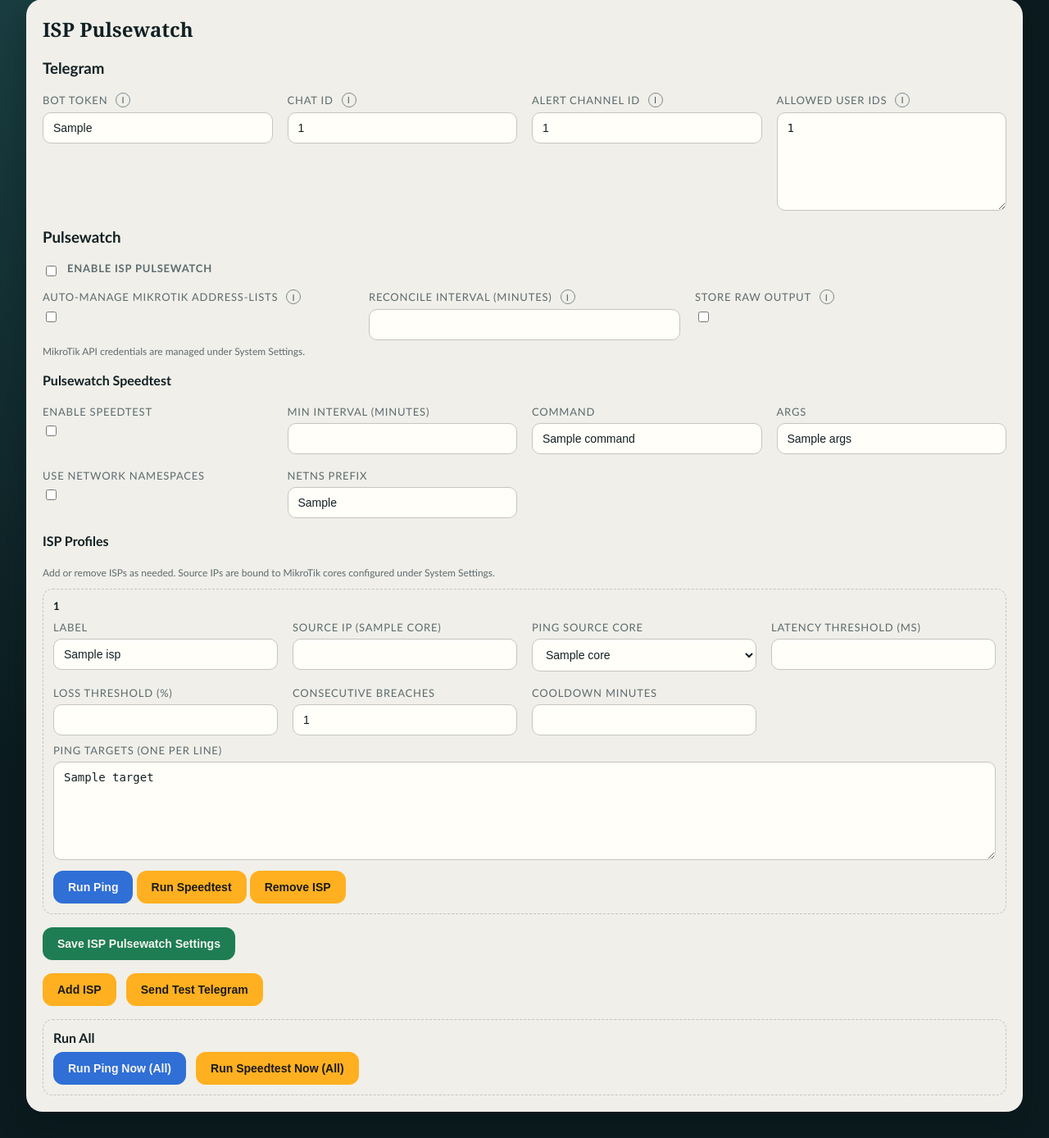
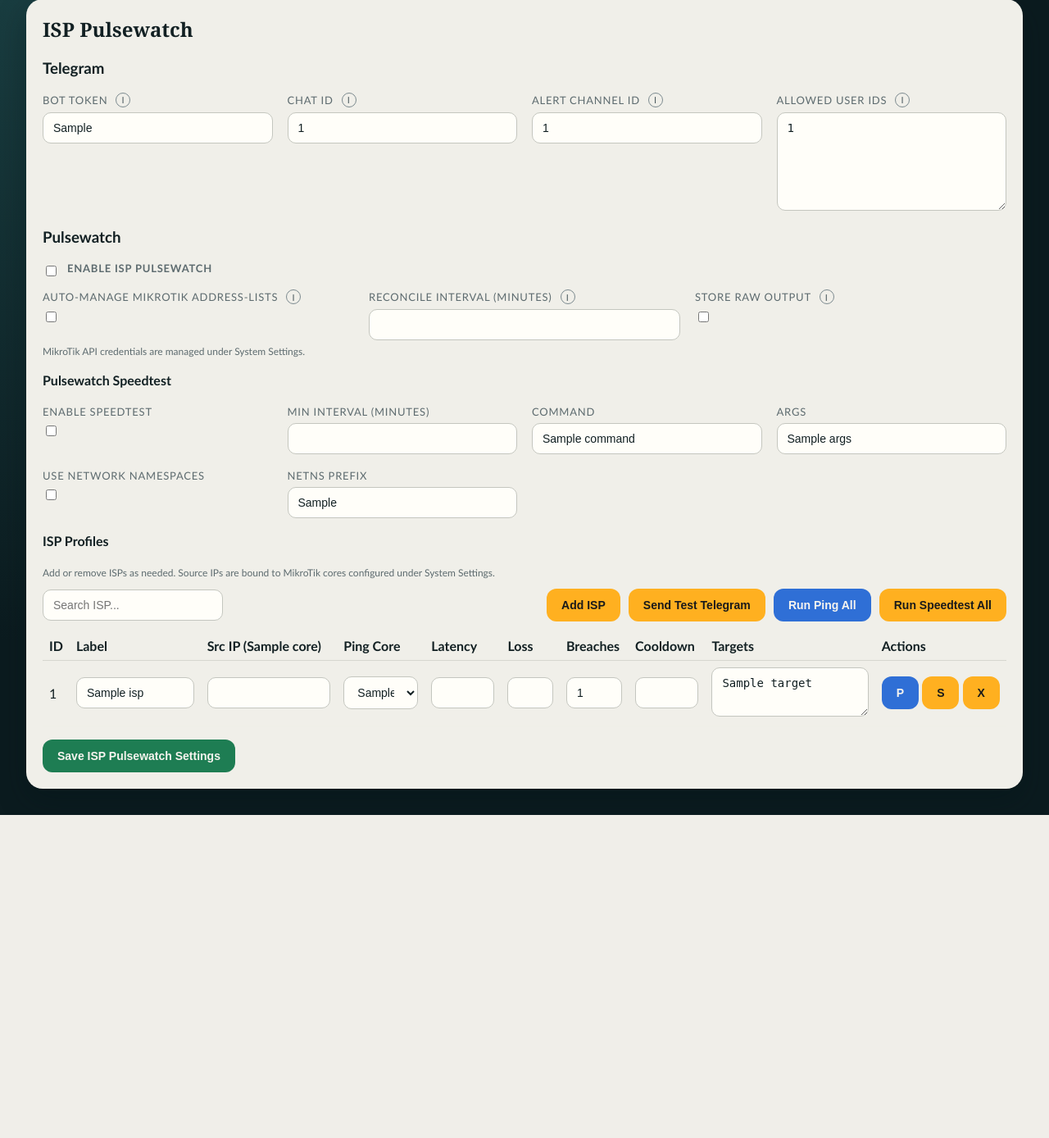
Before and after one commit to Jess-is-it/threejmon, a FastAPI app: template app/templates/settings_pulsewatch.html in a window 1280 px wide. Shown: the part 168-1556 px from the top of the page at 82% size. After the commit the page ends 1162 px from the top, so only its background shows below. Run offline with FastAPI, Linux system fonts and the light colour scheme; the template is opened without the code that fills it: most values are stand-ins (such as "Sample title", 1, 10 or a date in 2020).

Commit message:
Expose host interfaces and sync Pulsewatch IPs to netplan

```diff
--- a/app/main.py
+++ b/app/main.py
@@ -49,8 +49,11 @@
 
 
 def get_interface_options():
+    base_dir = "/host_sys_class_net"
+    if not os.path.isdir(base_dir):
+        base_dir = "/sys/class/net"
     try:
-        names = sorted(os.listdir("/sys/class/net"))
+        names = sorted(os.listdir(base_dir))
     except OSError:
         return []
     filtered = []
@@ -61,6 +64,66 @@
             continue
         filtered.append(name)
     return filtered
+
+
+def build_pulsewatch_netplan(settings):
+    host_dir = "/host_netplan"
+    if not os.path.isdir(host_dir):
+        return None, "Host netplan directory is not mounted."
+    pulsewatch = settings.get("pulsewatch", {})
+    cores = pulsewatch.get("mikrotik", {}).get("cores", [])
+    isps = pulsewatch.get("isps", [])
+    interface_map = {}
+    for isp in isps:
+        sources = isp.get("sources") or {}
+        for core in cores:
+            core_id = core.get("id")
+            iface = (core.get("interface") or "").strip()
+            if not core_id or not iface:
+                continue
+            raw_ip = (sources.get(core_id) or "").strip()
+            if not raw_ip:
+                continue
+            prefix = str(core.get("prefix") or "24").strip()
+            addr = raw_ip if "/" in raw_ip else f"{raw_ip}/{prefix}"
+            interface_map.setdefault(iface, set()).add(addr)
+
+    path = os.path.join(host_dir, "90-threejnotif-pulsewatch.yaml")
+    if not interface_map:
+        if os.path.exists(path):
+            os.remove(path)
+            return path, "Netplan file removed (no Pulsewatch IPs configured)."
+        return path, "Netplan unchanged (no Pulsewatch IPs configured)."
+
+    lines = [
+        "network:",
+        "  version: 2",
+        "  renderer: networkd",
+        "  ethernets:",
+    ]
+    for iface in sorted(interface_map.keys()):
+        lines.append(f"    {iface}:")
+        lines.append("      addresses:")
+        for addr in sorted(interface_map[iface]):
+            lines.append(f"        - {addr}")
+    content = "\n".join(lines) + "\n"
+    with open(path, "w", encoding="utf-8") as handle:
+        handle.write(content)
+    return path, "Netplan file updated."
+
+
+def apply_netplan():
+    command = (
+        "docker run --rm --privileged "
+        "-v /:/host "
+        "ubuntu bash -c "
+        "\"chroot /host netplan apply\""
+    )
+    result = subprocess.run(["/bin/sh", "-c", command], capture_output=True, text=True)
+    if result.returncode != 0:
+        stderr = (result.stderr or result.stdout or "").strip()
+        return False, f"Netplan apply failed: {stderr}"
+    return True, "Netplan applied."
 
 
 def normalize_pulsewatch_settings(settings):
@@ -103,6 +166,7 @@
         core.setdefault("username", "")
         core.setdefault("password", "")
         core.setdefault("interface", "")
+        core.setdefault("prefix", 24)
 
     for isp in pulse.get("isps", []):
         sources = isp.get("sources")
@@ -482,9 +546,22 @@
         "pulsewatch": pulsewatch,
     }
     save_settings("isp_ping", settings)
+    message = "Saved."
+    netplan_msg = None
+    apply_msg = None
+    try:
+        netplan_path, netplan_msg = build_pulsewatch_netplan(settings)
+        if netplan_path:
+            _, apply_msg = apply_netplan()
+    except Exception as exc:
+        apply_msg = f"Netplan update failed: {exc}"
+    if netplan_msg:
+        message = f"{message} {netplan_msg}"
+    if apply_msg:
+        message = f"{message} {apply_msg}"
     return templates.TemplateResponse(
         "settings_pulsewatch.html",
-        make_context(request, {"settings": settings, "message": "Saved."}),
+        make_context(request, {"settings": settings, "message": message}),
     )
 
 
@@ -518,9 +595,22 @@
     pulsewatch["isps"] = isps
     settings["pulsewatch"] = pulsewatch
     save_settings("isp_ping", settings)
+    message = "ISP added."
+    netplan_msg = None
+    apply_msg = None
+    try:
+        netplan_path, netplan_msg = build_pulsewatch_netplan(settings)
+        if netplan_path:
+            _, apply_msg = apply_netplan()
+    except Exception as exc:
+        apply_msg = f"Netplan update failed: {exc}"
+    if netplan_msg:
+        message = f"{message} {netplan_msg}"
+    if apply_msg:
+        message = f"{message} {apply_msg}"
     return templates.TemplateResponse(
         "settings_pulsewatch.html",
-        make_context(request, {"settings": settings, "message": "ISP added."}),
+        make_context(request, {"settings": settings, "message": message}),
     )
 
 
@@ -572,9 +662,22 @@
     pulsewatch["isps"] = isps
     settings["pulsewatch"] = pulsewatch
     save_settings("isp_ping", settings)
+    message = "ISP created."
+    netplan_msg = None
+    apply_msg = None
+    try:
+        netplan_path, netplan_msg = build_pulsewatch_netplan(settings)
+        if netplan_path:
+            _, apply_msg = apply_netplan()
+    except Exception as exc:
+        apply_msg = f"Netplan update failed: {exc}"
+    if netplan_msg:
+        message = f"{message} {netplan_msg}"
+    if apply_msg:
+        message = f"{message} {apply_msg}"
     return templates.TemplateResponse(
         "settings_pulsewatch.html",
-        make_context(request, {"settings": settings, "message": "ISP created."}),
+        make_context(request, {"settings": settings, "message": message}),
     )
 
 
@@ -586,9 +689,22 @@
     pulsewatch["isps"] = isps
     settings["pulsewatch"] = pulsewatch
     save_settings("isp_ping", settings)
+    message = f"{isp_id} removed."
+    netplan_msg = None
+    apply_msg = None
+    try:
+        netplan_path, netplan_msg = build_pulsewatch_netplan(settings)
+        if netplan_path:
+            _, apply_msg = apply_netplan()
+    except Exception as exc:
+        apply_msg = f"Netplan update failed: {exc}"
+    if netplan_msg:
+        message = f"{message} {netplan_msg}"
+    if apply_msg:
+        message = f"{message} {apply_msg}"
     return templates.TemplateResponse(
         "settings_pulsewatch.html",
-        make_context(request, {"settings": settings, "message": f"{isp_id} removed."}),
+        make_context(request, {"settings": settings, "message": message}),
     )
 
 
@@ -852,18 +968,29 @@
                 "username": form.get(f"{core_id}_username", ""),
                 "password": form.get(f"{core_id}_password", ""),
                 "interface": form.get(f"{core_id}_interface", ""),
+                "prefix": parse_int(form, f"{core_id}_prefix", 24),
             }
         )
     pulsewatch["mikrotik"] = {"cores": cores}
     settings["pulsewatch"] = pulsewatch
     save_settings("isp_ping", settings)
     interfaces = get_interface_options()
+    message = "MikroTik settings saved."
+    netplan_msg = None
+    apply_msg = None
+    try:
+        netplan_path, netplan_msg = build_pulsewatch_netplan(settings)
+        if netplan_path:
+            _, apply_msg = apply_netplan()
+    except Exception as exc:
+        apply_msg = f"Netplan update failed: {exc}"
+    if netplan_msg:
+        message = f"{message} {netplan_msg}"
+    if apply_msg:
+        message = f"{message} {apply_msg}"
     return templates.TemplateResponse(
         "settings_system.html",
-        make_context(
-            request,
-            {"message": "MikroTik settings saved.", "settings": settings, "interfaces": interfaces},
-        ),
+        make_context(request, {"message": message, "settings": settings, "interfaces": interfaces}),
     )
 
 
@@ -888,15 +1015,29 @@
             "username": "",
             "password": "",
             "interface": "",
+            "prefix": 24,
         }
     )
     mikrotik["cores"] = cores
     pulsewatch["mikrotik"] = mikrotik
     settings["pulsewatch"] = pulsewatch
     save_settings("isp_ping", settings)
+    message = "MikroTik core added."
+    netplan_msg = None
+    apply_msg = None
+    try:
+        netplan_path, netplan_msg = build_pulsewatch_netplan(settings)
+        if netplan_path:
+            _, apply_msg = apply_netplan()
+    except Exception as exc:
+        apply_msg = f"Netplan update failed: {exc}"
+    if netplan_msg:
+        message = f"{message} {netplan_msg}"
+    if apply_msg:
+        message = f"{message} {apply_msg}"
     return templates.TemplateResponse(
         "settings_system.html",
-        make_context(request, {"message": "MikroTik core added.", "settings": settings, "interfaces": interfaces}),
+        make_context(request, {"message": message, "settings": settings, "interfaces": interfaces}),
     )
 
 
@@ -917,9 +1058,22 @@
     pulsewatch["mikrotik"] = mikrotik
     settings["pulsewatch"] = pulsewatch
     save_settings("isp_ping", settings)
+    message = f"{core_id} removed."
+    netplan_msg = None
+    apply_msg = None
+    try:
+        netplan_path, netplan_msg = build_pulsewatch_netplan(settings)
+        if netplan_path:
+            _, apply_msg = apply_netplan()
+    except Exception as exc:
+        apply_msg = f"Netplan update failed: {exc}"
+    if netplan_msg:
+        message = f"{message} {netplan_msg}"
+    if apply_msg:
+        message = f"{message} {apply_msg}"
     return templates.TemplateResponse(
         "settings_system.html",
-        make_context(request, {"message": f"{core_id} removed.", "settings": settings, "interfaces": interfaces}),
+        make_context(request, {"message": message, "settings": settings, "interfaces": interfaces}),
     )
 
 
--- a/app/templates/settings_pulsewatch.html
+++ b/app/templates/settings_pulsewatch.html
@@ -81,79 +81,180 @@
     <h4 style="margin-top: 18px;">ISP Profiles</h4>
     <div class="help">Add or remove ISPs as needed. Source IPs are bound to MikroTik cores configured under System Settings.</div>
     {% set cores = settings.pulsewatch.mikrotik.cores %}
+    <div style="display: flex; justify-content: space-between; align-items: center; margin: 12px 0;">
+      <div>
+        <input type="text" id="pulsewatch_search" placeholder="Search ISP..." style="min-width: 220px;" />
+      </div>
+      <div>
+        <button type="button" id="open_add_isp">Add ISP</button>
+        <button type="submit" formaction="/settings/pulsewatch/test" formmethod="post" style="margin-left: 6px;">Send Test Telegram</button>
+        <button type="submit" class="button-blue" formaction="/isp/pulsewatch/ping" formmethod="post" style="margin-left: 6px;">Run Ping All</button>
+        <button type="submit" formaction="/isp/pulsewatch/speedtest" formmethod="post" style="margin-left: 6px;">Run Speedtest All</button>
+      </div>
+    </div>
+
+    <div style="overflow-x: auto;">
+      <table id="pulsewatch_table" style="width: 100%; border-collapse: collapse;">
+        <thead>
+          <tr>
+            <th style="text-align: left; padding: 8px; border-bottom: 1px solid #d6d6cf;">ID</th>
+            <th style="text-align: left; padding: 8px; border-bottom: 1px solid #d6d6cf;">Label</th>
+            {% for core in cores %}
+              <th style="text-align: left; padding: 8px; border-bottom: 1px solid #d6d6cf;">Src IP ({{ core.label }})</th>
+            {% endfor %}
+            <th style="text-align: left; padding: 8px; border-bottom: 1px solid #d6d6cf;">Ping Core</th>
+            <th style="text-align: left; padding: 8px; border-bottom: 1px solid #d6d6cf;">Latency</th>
+            <th style="text-align: left; padding: 8px; border-bottom: 1px solid #d6d6cf;">Loss</th>
+            <th style="text-align: left; padding: 8px; border-bottom: 1px solid #d6d6cf;">Breaches</th>
+            <th style="text-align: left; padding: 8px; border-bottom: 1px solid #d6d6cf;">Cooldown</th>
+            <th style="text-align: left; padding: 8px; border-bottom: 1px solid #d6d6cf;">Targets</th>
+            <th style="text-align: left; padding: 8px; border-bottom: 1px solid #d6d6cf;">Actions</th>
+          </tr>
+        </thead>
+        <tbody>
           {% for isp in settings.pulsewatch.isps %}
             {% set sources = isp.sources if isp.sources is defined else {} %}
-      <div style="margin-top: 12px; padding: 12px; border: 1px dashed #c4c6bf; border-radius: 12px;">
-        <h5 style="margin: 0 0 10px 0;">{{ isp.id | upper }}</h5>
-        <div class="form-grid">
-          <div>
-            <label>Label</label>
+            <tr class="pulsewatch-row">
+              <td style="padding: 8px; border-bottom: 1px solid #efefe7;">{{ isp.id }}</td>
+              <td style="padding: 8px; border-bottom: 1px solid #efefe7;">
                 <input type="text" name="{{ isp.id }}_label" value="{{ isp.label }}" />
-          </div>
+              </td>
               {% for core in cores %}
-            <div>
-              <label>Source IP ({{ core.label }})</label>
+                <td style="padding: 8px; border-bottom: 1px solid #efefe7;">
                   <input type="text" name="{{ isp.id }}_source_{{ core.id }}" value="{{ sources.get(core.id, '') }}" />
-            </div>
+                </td>
               {% endfor %}
-          <div>
-            <label>Ping Source Core</label>
+              <td style="padding: 8px; border-bottom: 1px solid #efefe7;">
                 <select name="{{ isp.id }}_ping_core_id">
                   <option value="auto" {% if isp.ping_core_id == 'auto' %}selected{% endif %}>auto</option>
                   {% for core in cores %}
                     <option value="{{ core.id }}" {% if isp.ping_core_id == core.id %}selected{% endif %}>{{ core.label }}</option>
                   {% endfor %}
                 </select>
+              </td>
+              <td style="padding: 8px; border-bottom: 1px solid #efefe7;">
+                <input type="number" name="{{ isp.id }}_latency_ms" value="{{ isp.thresholds.latency_ms }}" style="max-width: 90px;" />
+              </td>
+              <td style="padding: 8px; border-bottom: 1px solid #efefe7;">
+                <input type="number" name="{{ isp.id }}_loss_pct" value="{{ isp.thresholds.loss_pct }}" style="max-width: 70px;" />
+              </td>
+              <td style="padding: 8px; border-bottom: 1px solid #efefe7;">
+                <input type="number" name="{{ isp.id }}_breach_count" value="{{ isp.consecutive_breach_count }}" style="max-width: 70px;" />
+              </td>
+              <td style="padding: 8px; border-bottom: 1px solid #efefe7;">
+                <input type="number" name="{{ isp.id }}_cooldown_minutes" value="{{ isp.cooldown_minutes }}" style="max-width: 80px;" />
+              </td>
+              <td style="padding: 8px; border-bottom: 1px solid #efefe7;">
+                <textarea name="{{ isp.id }}_ping_targets" style="min-width: 160px; min-height: 60px;">{% for target in isp.ping_targets %}{{ target }}
+{% endfor %}</textarea>
+              </td>
+              <td style="padding: 8px; border-bottom: 1px solid #efefe7; white-space: nowrap;">
+                <button type="submit" class="button-blue" title="Run Ping" formaction="/isp/pulsewatch/ping/{{ isp.id }}" formmethod="post">P</button>
+                <button type="submit" title="Run Speedtest" formaction="/isp/pulsewatch/speedtest/{{ isp.id }}" formmethod="post">S</button>
+                <button type="submit" title="Remove ISP" formaction="/settings/pulsewatch/isp/remove/{{ isp.id }}" formmethod="post">X</button>
+              </td>
+            </tr>
+          {% endfor %}
+        </tbody>
+      </table>
     </div>
-          <div>
-            <label>Latency Threshold (ms)</label>
-            <input type="number" name="{{ isp.id }}_latency_ms" value="{{ isp.thresholds.latency_ms }}" />
-          </div>
-          <div>
-            <label>Loss Threshold (%)</label>
-            <input type="number" name="{{ isp.id }}_loss_pct" value="{{ isp.thresholds.loss_pct }}" />
-          </div>
-          <div>
-            <label>Consecutive Breaches</label>
-            <input type="number" name="{{ isp.id }}_breach_count" value="{{ isp.consecutive_breach_count }}" />
-          </div>
-          <div>
-            <label>Cooldown Minutes</label>
-            <input type="number" name="{{ isp.id }}_cooldown_minutes" value="{{ isp.cooldown_minutes }}" />
-          </div>
-        </div>
-        <label style="margin-top: 10px;">Ping Targets (one per line)</label>
-        <textarea name="{{ isp.id }}_ping_targets">{% for target in isp.ping_targets %}{{ target }}
-{% endfor %}</textarea>
-        <div style="margin-top: 10px;">
-          <button type="submit" class="button-blue" formaction="/isp/pulsewatch/ping/{{ isp.id }}" formmethod="post">Run Ping</button>
-          <button type="submit" formaction="/isp/pulsewatch/speedtest/{{ isp.id }}" formmethod="post">Run Speedtest</button>
-          <button type="submit" formaction="/settings/pulsewatch/isp/remove/{{ isp.id }}" formmethod="post">Remove ISP</button>
-        </div>
-      </div>
-    {% endfor %}
 
     <div style="margin-top: 16px;">
       <button type="submit" class="button-green">Save ISP Pulsewatch Settings</button>
     </div>
   </form>
-  <div style="margin-top: 16px;">
-    <form method="post" action="/settings/pulsewatch/isp/add" style="display: inline-block; margin-right: 8px;">
-      <button type="submit">Add ISP</button>
-    </form>
-    <form method="post" action="/settings/pulsewatch/test" style="display: inline-block; margin-right: 8px;">
-      <button type="submit">Send Test Telegram</button>
-    </form>
 </div>
 
-  <div style="margin-top: 16px; padding: 12px; border: 1px dashed #c4c6bf; border-radius: 12px;">
-    <div style="font-weight: 700; margin-bottom: 8px;">Run All</div>
-    <form method="post" action="/isp/pulsewatch/ping" style="display: inline-block; margin-right: 8px;">
-      <button type="submit" class="button-blue">Run Ping Now (All)</button>
-    </form>
-    <form method="post" action="/isp/pulsewatch/speedtest" style="display: inline-block;">
-      <button type="submit">Run Speedtest Now (All)</button>
+<div id="addIspModal" style="display: none; position: fixed; inset: 0; background: rgba(0,0,0,0.45); z-index: 1000;">
+  <div style="background: #fff; max-width: 720px; margin: 6% auto; padding: 16px; border-radius: 12px;">
+    <h3 style="margin-top: 0;">Add ISP</h3>
+    <form method="post" action="/settings/pulsewatch/isp/create">
+      <div class="form-grid">
+        <div>
+          <label>ISP ID (optional)</label>
+          <input type="text" name="new_id" placeholder="isp10" />
+        </div>
+        <div>
+          <label>Label</label>
+          <input type="text" name="new_label" placeholder="My ISP" />
+        </div>
+        {% for core in cores %}
+          <div>
+            <label>Source IP ({{ core.label }})</label>
+            <input type="text" name="new_source_{{ core.id }}" />
+          </div>
+        {% endfor %}
+        <div>
+          <label>Ping Source Core</label>
+          <select name="new_ping_core_id">
+            <option value="auto">auto</option>
+            {% for core in cores %}
+              <option value="{{ core.id }}">{{ core.label }}</option>
+            {% endfor %}
+          </select>
+        </div>
+        <div>
+          <label>Latency Threshold (ms)</label>
+          <input type="number" name="new_latency_ms" value="120" />
+        </div>
+        <div>
+          <label>Loss Threshold (%)</label>
+          <input type="number" name="new_loss_pct" value="20" />
+        </div>
+        <div>
+          <label>Consecutive Breaches</label>
+          <input type="number" name="new_breach_count" value="3" />
+        </div>
+        <div>
+          <label>Cooldown Minutes</label>
+          <input type="number" name="new_cooldown_minutes" value="10" />
+        </div>
+      </div>
+      <label style="margin-top: 10px;">Ping Targets (one per line)</label>
+      <textarea name="new_ping_targets" style="width: 100%; min-height: 90px;">1.1.1.1
+8.8.8.8</textarea>
+      <div style="margin-top: 12px; display: flex; justify-content: flex-end; gap: 8px;">
+        <button type="button" id="cancel_add_isp">Cancel</button>
+        <button type="submit" class="button-green">Save</button>
+      </div>
     </form>
   </div>
 </div>
+
+<script>
+  const searchInput = document.getElementById("pulsewatch_search");
+  const rows = document.querySelectorAll("#pulsewatch_table .pulsewatch-row");
+  const openAdd = document.getElementById("open_add_isp");
+  const addModal = document.getElementById("addIspModal");
+  const cancelAdd = document.getElementById("cancel_add_isp");
+
+  const filterRows = () => {
+    const query = (searchInput.value || "").toLowerCase();
+    rows.forEach((row) => {
+      const text = row.textContent.toLowerCase();
+      row.style.display = text.includes(query) ? "" : "none";
+    });
+  };
+
+  if (searchInput) {
+    searchInput.addEventListener("input", filterRows);
+  }
+  if (openAdd && addModal) {
+    openAdd.addEventListener("click", () => {
+      addModal.style.display = "block";
+    });
+  }
+  if (cancelAdd && addModal) {
+    cancelAdd.addEventListener("click", () => {
+      addModal.style.display = "none";
+    });
+  }
+  if (addModal) {
+    addModal.addEventListener("click", (event) => {
+      if (event.target === addModal) {
+        addModal.style.display = "none";
+      }
+    });
+  }
+</script>
 {% endblock %}
--- a/app/templates/settings_system.html
+++ b/app/templates/settings_system.html
@@ -33,6 +33,10 @@
           <div>
             <label>Interface</label>
             <input type="text" name="{{ core.id }}_interface" list="interface_options" value="{{ core.interface }}" />
+          </div>
+          <div>
+            <label>Prefix</label>
+            <input type="number" name="{{ core.id }}_prefix" value="{{ core.prefix }}" />
           </div>
           <div>
             <label>Port</label>
--- a/docker-compose.yml
+++ b/docker-compose.yml
@@ -12,4 +12,6 @@
     volumes:
       - ./data:/data
       - /var/run/docker.sock:/var/run/docker.sock
+      - /sys/class/net:/host_sys_class_net:ro
+      - /etc/netplan:/host_netplan:rw
     restart: unless-stopped
```
Lines whose indentation alone changed are shown as unchanged.
